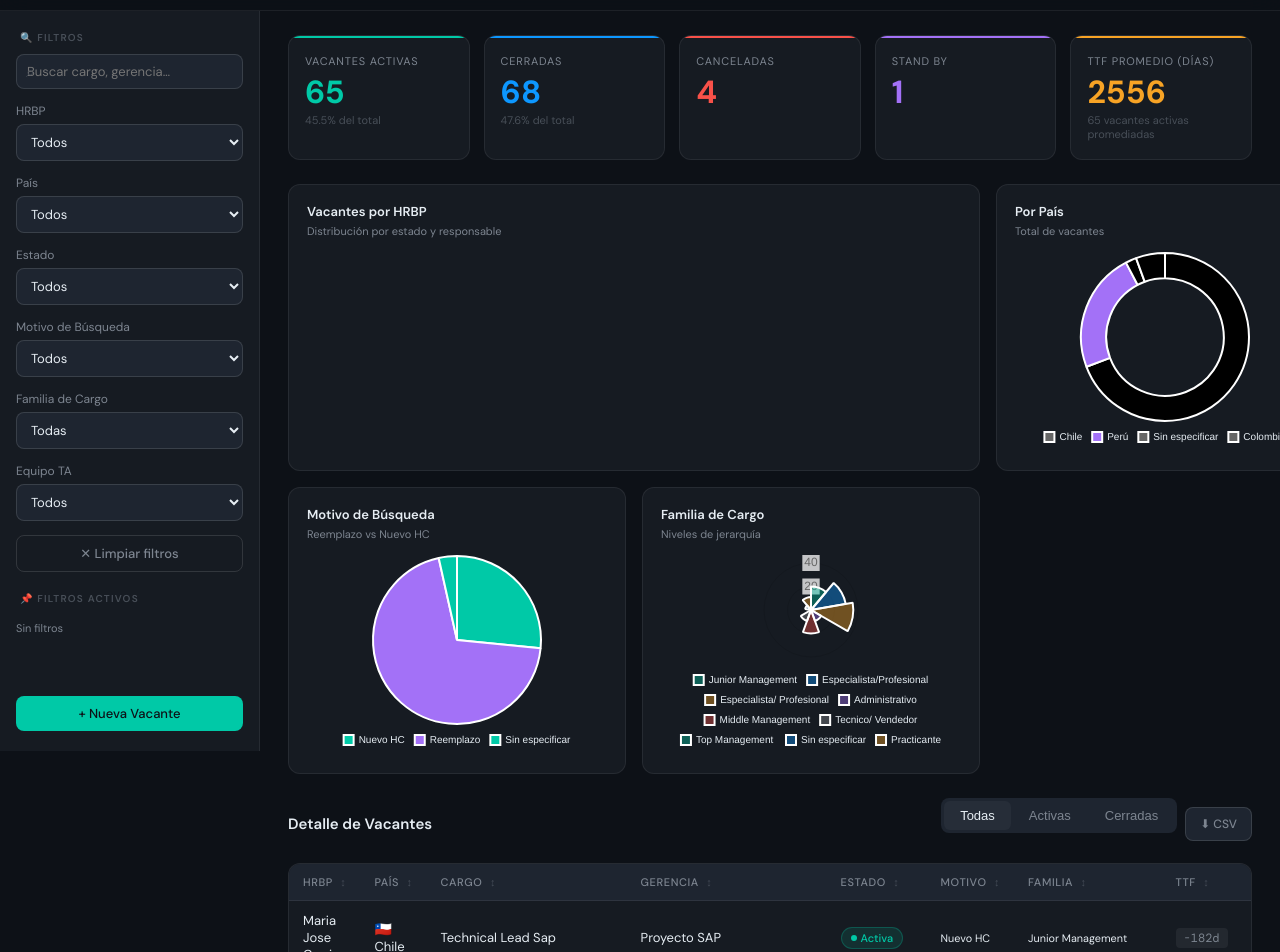
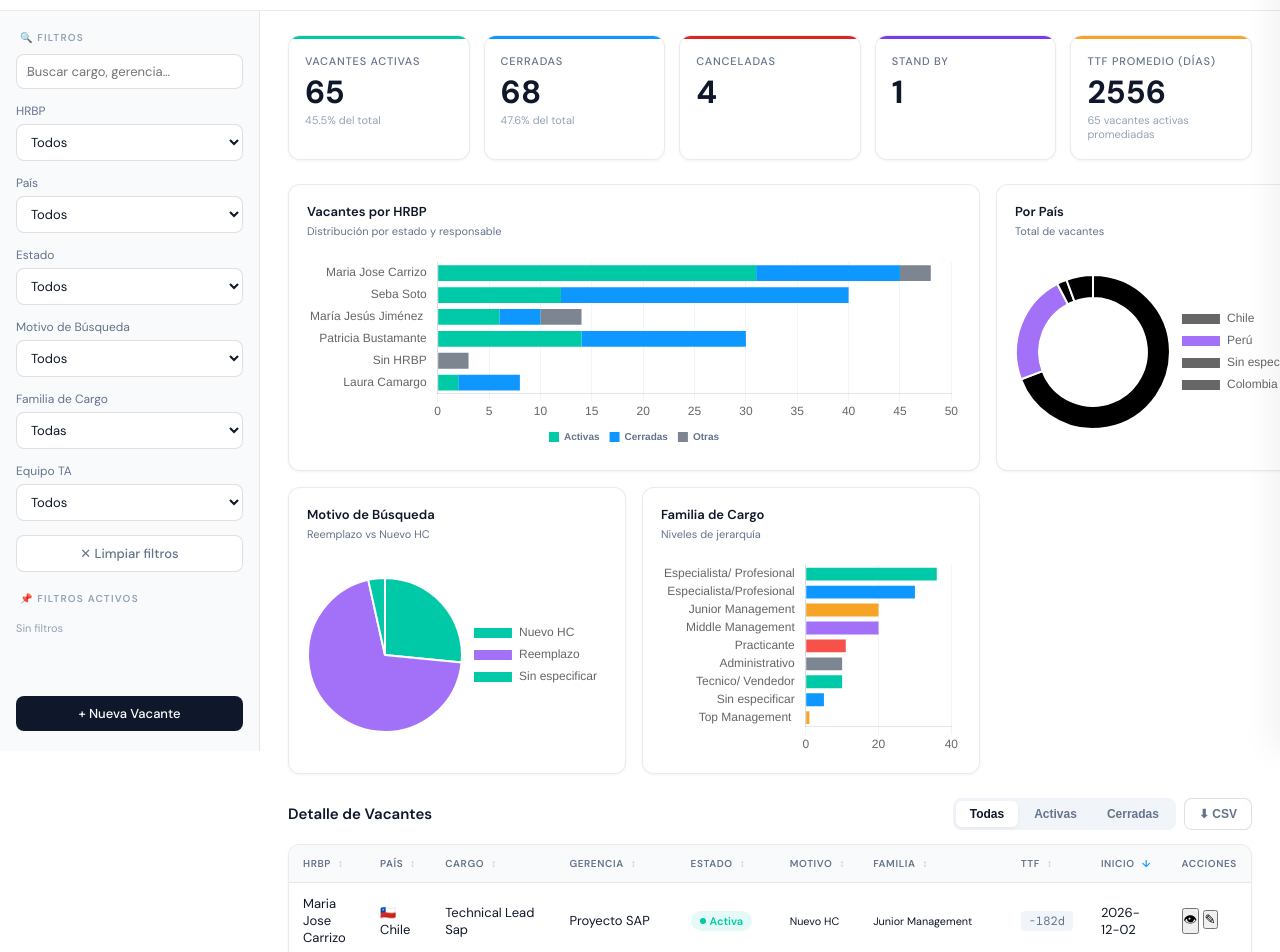
Before and after one commit to nikostreet-ux/dashboard-hrbp-vacantes, a website with bundled scripts: page index.html in a window 1280 px wide. Shown: the part 49-1001 px from the top of the page. Built offline with nearby package versions, Linux system fonts and the light colour scheme.

Commit message:
Switch to light mode and fix charts (Familia de Cargo and HRBP)

```diff
--- a/index.html
+++ b/index.html
@@ -135,7 +135,7 @@
       <div class="chart-card wide">
         <div class="chart-title">Vacantes por HRBP</div>
         <div class="chart-sub">Distribución por estado y responsable</div>
-        <div class="chart-canvas-wrap"><canvas id="chartHRBP"></canvas></div>
+        <div class="chart-canvas-wrap"><canvas id="chartHrbp"></canvas></div>
       </div>
       <div class="chart-card">
         <div class="chart-title">Por País</div>
--- a/script.js
+++ b/script.js
@@ -235,60 +235,72 @@
   // Chart HRBP (Stacked Bar)
   const hrbpGroups = {};
   state.filteredData.forEach(v => {
-    if (!hrbpGroups[v.HRBP]) hrbpGroups[v.HRBP] = { Activa: 0, Cerrada: 0, Otr: 0 };
-    if (v.Estado === 'Activa') hrbpGroups[v.HRBP].Activa++;
-    else if (v.Estado === 'Cerrada') hrbpGroups[v.HRBP].Cerrada++;
-    else hrbpGroups[v.HRBP].Otr++;
+    const key = v.HRBP || 'Sin HRBP';
+    if (!hrbpGroups[key]) hrbpGroups[key] = { Activa: 0, Cerrada: 0, Otr: 0 };
+    if (v.Estado === 'Activa') hrbpGroups[key].Activa++;
+    else if (v.Estado === 'Cerrada') hrbpGroups[key].Cerrada++;
+    else hrbpGroups[key].Otr++;
   });
 
   const hrbpLabels = Object.keys(hrbpGroups);
-  updateChart('hrbp', 'bar', {
+  updateChart('Hrbp', 'bar', {
     labels: hrbpLabels,
     datasets: [
       { label: 'Activas', data: hrbpLabels.map(l => hrbpGroups[l].Activa), backgroundColor: CONFIG.colors.activa },
       { label: 'Cerradas', data: hrbpLabels.map(l => hrbpGroups[l].Cerrada), backgroundColor: CONFIG.colors.cerrada },
       { label: 'Otras', data: hrbpLabels.map(l => hrbpGroups[l].Otr), backgroundColor: CONFIG.colors.muted }
     ]
-  }, { indexAxis: 'y', scales: { x: { stacked: true, grid: { display: false } }, y: { stacked: true, grid: { display: false } } } });
+  }, { indexAxis: 'y', scales: { x: { stacked: true, grid: { color: '#f1f5f9' } }, y: { stacked: true, grid: { display: false } } } });
 
   // Chart Pais
   const paisGroups = countBy(state.filteredData, 'País');
-  updateChart('pais', 'doughnut', {
+  updateChart('Pais', 'doughnut', {
     labels: Object.keys(paisGroups),
     datasets: [{ data: Object.values(paisGroups), backgroundColor: [CONFIG.colors.accent2, CONFIG.colors.standby, CONFIG.colors.accent] }]
-  }, { cutout: '70%' });
+  }, { cutout: '70%', plugins: { legend: { display: true, position: 'right' } } });
 
   // Chart Motivo
   const motivoGroups = countBy(state.filteredData, 'Motivo de Busqueda');
-  updateChart('motivo', 'pie', {
+  updateChart('Motivo', 'pie', {
     labels: Object.keys(motivoGroups),
     datasets: [{ data: Object.values(motivoGroups), backgroundColor: [CONFIG.colors.activa, CONFIG.colors.standby] }]
-  });
+  }, { plugins: { legend: { display: true, position: 'right' } } });
 
   // Chart Familia
   const famGroups = countBy(state.filteredData, 'Familia de cargo');
-  updateChart('familia', 'polarArea', {
-    labels: Object.keys(famGroups),
-    datasets: [{ data: Object.values(famGroups), backgroundColor: [
-      'rgba(0, 201, 167, 0.4)', 'rgba(13, 151, 255, 0.4)', 'rgba(247, 163, 37, 0.4)',
-      'rgba(163, 113, 247, 0.4)', 'rgba(248, 81, 73, 0.4)', 'rgba(255, 255, 255, 0.2)'
-    ]}]
+  const sortedFam = Object.entries(famGroups).sort((a,b) => b[1] - a[1]);
+  updateChart('Familia', 'bar', {
+    labels: sortedFam.map(i => i[0]),
+    datasets: [{
+      label: 'Vacantes',
+      data: sortedFam.map(i => i[1]),
+      backgroundColor: [
+        '#00c9a7', '#0d97ff', '#f7a325', '#a371f7', '#f85149', '#7d8590'
+      ]
+    }]
+  }, {
+    indexAxis: 'y',
+    scales: {
+      x: { grid: { color: '#f1f5f9' } },
+      y: { grid: { display: false } }
+    },
+    plugins: { legend: { display: false } }
   });
 }
 
 function updateChart(id, type, data, options = {}) {
-  const ctx = document.getElementById(`chart${id.charAt(0).toUpperCase() + id.slice(1)}`);
+  const ctx = document.getElementById(`chart${id}`);
   if (!ctx) return;
-  if (charts[id]) charts[id].destroy();
+  if (charts[id.toLowerCase()]) charts[id.toLowerCase()].destroy();
 
-  charts[id] = new Chart(ctx, {
+  charts[id.toLowerCase()] = new Chart(ctx, {
     type,
     data,
     options: {
       responsive: true,
       maintainAspectRatio: false,
       plugins: {
-        legend: { display: id !== 'hrbp', position: 'bottom', labels: { color: CONFIG.colors.text, boxWidth: 10, font: { size: 10 } } }
+        legend: { display: true, position: 'bottom', labels: { color: '#64748b', boxWidth: 10, font: { size: 10, weight: '600' } } }
       },
       ...options
     }
--- a/style.css
+++ b/style.css
@@ -1,21 +1,21 @@
 :root {
-  --bg: #0d1117;
-  --surface: #161b22;
-  --surface2: #1e2530;
-  --surface3: #262d38;
-  --border: rgba(255,255,255,0.07);
-  --border2: rgba(255,255,255,0.12);
-  --text: #e6edf3;
-  --text-muted: #7d8590;
-  --text-dim: #484f58;
+  --bg: #ffffff;
+  --surface: #f8fafc;
+  --surface2: #f1f5f9;
+  --surface3: #e2e8f0;
+  --border: rgba(0,0,0,0.08);
+  --border2: rgba(0,0,0,0.12);
+  --text: #0f172a;
+  --text-muted: #64748b;
+  --text-dim: #94a3b8;
   --accent: #00c9a7;
   --accent2: #0d97ff;
   --accent3: #f7a325;
-  --danger: #f85149;
-  --success: #3fb950;
-  --warn: #d29922;
-  --standby: #a371f7;
-  --shadow: 0 4px 24px rgba(0,0,0,0.4);
+  --danger: #dc2626;
+  --success: #16a34a;
+  --warn: #ca8a04;
+  --standby: #7c3aed;
+  --shadow: 0 4px 24px rgba(0,0,0,0.06);
   --radius: 12px;
   --radius-sm: 8px;
 }
@@ -32,7 +32,7 @@
 /* ─── HEADER ─── */
 .header {
   position: sticky; top: 0; z-index: 100;
-  background: rgba(13,17,23,0.92);
+  background: rgba(255,255,255,0.8);
   backdrop-filter: blur(16px);
   border-bottom: 1px solid var(--border);
   padding: 0 28px;
@@ -46,12 +46,12 @@
   display: flex; align-items: center; justify-content: center;
   font-weight: 700; font-size: 14px; color: #fff;
 }
-.header-logo span { font-weight: 600; font-size: 15px; }
+.header-logo span { font-weight: 600; font-size: 15px; color: var(--text); }
 .header-logo small { color: var(--text-muted); font-size: 12px; margin-left: 2px; }
 .header-right { display: flex; align-items: center; gap: 12px; }
 .badge-live {
   display: flex; align-items: center; gap: 6px;
-  background: rgba(63,185,80,0.12); border: 1px solid rgba(63,185,80,0.3);
+  background: rgba(22,163,74,0.08); border: 1px solid rgba(22,163,74,0.2);
   border-radius: 20px; padding: 4px 10px; font-size: 11px; color: var(--success);
 }
 .dot-live { width: 6px; height: 6px; border-radius: 50%; background: var(--success); animation: pulse 2s infinite; }
@@ -66,7 +66,7 @@
   padding: 20px 16px; display: flex; flex-direction: column; gap: 20px;
   position: sticky; top: 60px; height: calc(100vh - 60px); overflow-y: auto;
 }
-.main { flex: 1; padding: 24px 28px; min-width: 0; }
+.main { flex: 1; padding: 24px 28px; min-width: 0; background: var(--bg); }
 
 /* ─── SIDEBAR ─── */
 .sidebar-section h4 {
@@ -76,13 +76,12 @@
 .filter-group { margin-bottom: 14px; }
 .filter-group label { display: block; font-size: 12px; color: var(--text-muted); margin-bottom: 5px; }
 .filter-group select, .filter-group input[type="text"] {
-  width: 100%; padding: 8px 10px; background: var(--surface2);
+  width: 100%; padding: 8px 10px; background: #fff;
   border: 1px solid var(--border2); border-radius: var(--radius-sm);
   color: var(--text); font-family: inherit; font-size: 13px; outline: none;
-  transition: border-color 0.2s;
+  transition: all 0.2s;
 }
-.filter-group select:focus, .filter-group input:focus { border-color: var(--accent); }
-.filter-group select option { background: var(--surface2); }
+.filter-group select:focus, .filter-group input:focus { border-color: var(--accent2); box-shadow: 0 0 0 3px rgba(13,151,255,0.1); }
 .search-input { position: relative; }
 .search-input input { padding-left: 32px; }
 .search-input::before {
@@ -96,61 +95,57 @@
   transition: all 0.2s; white-space: nowrap;
 }
 .btn-primary {
-  background: var(--accent); color: #0d1117; width: 100%;
+  background: var(--text); color: #fff; width: 100%;
 }
-.btn-primary:hover { background: #00e0bb; transform: translateY(-1px); }
+.btn-primary:hover { opacity: 0.9; transform: translateY(-1px); }
 .btn-ghost {
-  background: transparent; color: var(--text-muted); border: 1px solid var(--border2);
+  background: #fff; color: var(--text-muted); border: 1px solid var(--border2);
   width: 100%;
 }
-.btn-ghost:hover { background: var(--surface2); color: var(--text); }
-.btn-danger { background: rgba(248,81,73,0.15); color: var(--danger); border: 1px solid rgba(248,81,73,0.3); }
-.btn-danger:hover { background: rgba(248,81,73,0.25); }
-.btn-small { padding: 5px 10px; font-size: 12px; }
+.btn-ghost:hover { background: var(--surface); color: var(--text); }
+.btn-danger { background: rgba(220,38,38,0.08); color: var(--danger); border: 1px solid rgba(220,38,38,0.2); }
+.btn-danger:hover { background: rgba(220,38,38,0.15); }
 
 /* Active filters display */
 #active-filters { display: flex; flex-wrap: wrap; gap: 6px; }
 .filter-tag {
   display: flex; align-items: center; gap: 5px;
-  background: rgba(0,201,167,0.12); border: 1px solid rgba(0,201,167,0.25);
-  border-radius: 20px; padding: 3px 9px; font-size: 11px; color: var(--accent);
+  background: var(--surface2); border: 1px solid var(--border);
+  border-radius: 20px; padding: 3px 9px; font-size: 11px; color: var(--text);
 }
-.filter-tag button { background: none; border: none; color: var(--accent); cursor: pointer; font-size: 13px; line-height: 1; }
+.filter-tag button { background: none; border: none; color: var(--text-muted); cursor: pointer; font-size: 13px; line-height: 1; }
 #filter-count {
-  font-size: 11px; color: var(--text-muted); margin-top: 6px; display: block;
+  font-size: 11px; color: var(--text-dim); margin-top: 6px; display: block;
 }
 
 /* ─── KPI CARDS ─── */
 .kpis { display: grid; grid-template-columns: repeat(5, 1fr); gap: 14px; margin-bottom: 24px; }
 .kpi-card {
-  background: var(--surface); border: 1px solid var(--border);
+  background: #fff; border: 1px solid var(--border);
   border-radius: var(--radius); padding: 18px 16px;
-  position: relative; overflow: hidden; transition: transform 0.2s;
+  position: relative; overflow: hidden; transition: all 0.2s;
+  box-shadow: 0 1px 3px rgba(0,0,0,0.05);
 }
-.kpi-card:hover { transform: translateY(-2px); }
+.kpi-card:hover { transform: translateY(-2px); box-shadow: var(--shadow); }
 .kpi-card::before {
   content: ''; position: absolute; top: 0; left: 0; right: 0;
-  height: 2px;
+  height: 3px;
 }
 .kpi-card.activa::before { background: var(--accent); }
 .kpi-card.cerrada::before { background: var(--accent2); }
 .kpi-card.cancelada::before { background: var(--danger); }
 .kpi-card.standby::before { background: var(--standby); }
 .kpi-card.ttf::before { background: var(--accent3); }
-.kpi-label { font-size: 11px; color: var(--text-muted); text-transform: uppercase; letter-spacing: 0.8px; margin-bottom: 8px; }
-.kpi-value { font-size: 32px; font-weight: 700; line-height: 1; }
-.kpi-value.activa { color: var(--accent); }
-.kpi-value.cerrada { color: var(--accent2); }
-.kpi-value.cancelada { color: var(--danger); }
-.kpi-value.standby { color: var(--standby); }
-.kpi-value.ttf { color: var(--accent3); }
+.kpi-label { font-size: 11px; color: var(--text-muted); text-transform: uppercase; letter-spacing: 0.8px; margin-bottom: 8px; font-weight: 500; }
+.kpi-value { font-size: 32px; font-weight: 700; line-height: 1; color: var(--text); }
 .kpi-sub { font-size: 11px; color: var(--text-dim); margin-top: 5px; }
 
 /* ─── CHARTS ─── */
 .charts-grid { display: grid; grid-template-columns: 1fr 1fr 1fr; gap: 16px; margin-bottom: 24px; }
 .chart-card {
-  background: var(--surface); border: 1px solid var(--border);
+  background: #fff; border: 1px solid var(--border);
   border-radius: var(--radius); padding: 18px;
+  box-shadow: 0 1px 3px rgba(0,0,0,0.05);
 }
 .chart-card.wide { grid-column: span 2; }
 .chart-title {
@@ -165,193 +160,109 @@
   display: flex; align-items: center; justify-content: space-between;
   margin-bottom: 14px; flex-wrap: wrap; gap: 10px;
 }
-.table-title { font-size: 15px; font-weight: 600; }
+.table-title { font-size: 15px; font-weight: 600; color: var(--text); }
 .table-actions { display: flex; gap: 8px; align-items: center; }
 .table-wrap {
-  background: var(--surface); border: 1px solid var(--border);
+  background: #fff; border: 1px solid var(--border);
   border-radius: var(--radius); overflow: hidden;
+  box-shadow: 0 1px 3px rgba(0,0,0,0.05);
 }
 .table-scroll { overflow-x: auto; }
 table { width: 100%; border-collapse: collapse; font-size: 13px; min-width: 900px; }
-thead { background: var(--surface2); }
+thead { background: var(--surface); }
 th {
-  padding: 11px 14px; text-align: left; font-weight: 500;
-  color: var(--text-muted); font-size: 11px; text-transform: uppercase;
+  padding: 12px 14px; text-align: left; font-weight: 600;
+  color: var(--text-muted); font-size: 10px; text-transform: uppercase;
   letter-spacing: 0.6px; white-space: nowrap; cursor: pointer; user-select: none;
-  transition: color 0.15s;
+  border-bottom: 1px solid var(--border);
 }
-th:hover { color: var(--text); }
+th:hover { color: var(--text); background: var(--surface2); }
 th .sort-icon { margin-left: 4px; opacity: 0.4; }
-th.sorted .sort-icon { opacity: 1; color: var(--accent); }
-td { padding: 11px 14px; border-top: 1px solid var(--border); vertical-align: middle; }
-tr:hover td { background: rgba(255,255,255,0.025); }
-.row-actions { display: flex; gap: 6px; }
-.icon-btn {
-  background: none; border: none; cursor: pointer; padding: 4px;
-  border-radius: 4px; color: var(--text-muted); transition: all 0.15s;
-  font-size: 14px;
-}
-.icon-btn:hover { color: var(--text); background: var(--surface3); }
+th.sorted .sort-icon { opacity: 1; color: var(--accent2); }
+td { padding: 12px 14px; border-top: 1px solid var(--border); vertical-align: middle; color: var(--text); }
+tr:hover td { background: var(--surface); }
 
 /* ─── BADGES ─── */
 .badge {
   display: inline-flex; align-items: center; gap: 4px;
   padding: 3px 9px; border-radius: 20px;
-  font-size: 11px; font-weight: 500; white-space: nowrap;
+  font-size: 11px; font-weight: 600; white-space: nowrap;
 }
-.badge-activa { background: rgba(0,201,167,0.12); color: var(--accent); border: 1px solid rgba(0,201,167,0.25); }
-.badge-cerrada { background: rgba(13,151,255,0.12); color: var(--accent2); border: 1px solid rgba(13,151,255,0.25); }
-.badge-cancelada { background: rgba(248,81,73,0.12); color: var(--danger); border: 1px solid rgba(248,81,73,0.25); }
-.badge-standby { background: rgba(163,113,247,0.12); color: var(--standby); border: 1px solid rgba(163,113,247,0.25); }
+.badge-activa { background: rgba(0,201,167,0.1); color: var(--accent); }
+.badge-cerrada { background: rgba(13,151,255,0.1); color: var(--accent2); }
+.badge-cancelada { background: rgba(220,38,38,0.1); color: var(--danger); }
+.badge-standby { background: rgba(124,58,237,0.1); color: var(--standby); }
 .badge-dot { width: 6px; height: 6px; border-radius: 50%; background: currentColor; }
-
-.country-flag { font-size: 14px; margin-right: 3px; }
 
 .ttf-pill {
   font-family: 'DM Mono', monospace; font-size: 12px;
-  padding: 2px 8px; border-radius: 4px; background: var(--surface3);
+  padding: 2px 8px; border-radius: 4px; background: var(--surface2);
+  color: var(--text-muted);
 }
-.ttf-high { background: rgba(247,163,37,0.15); color: var(--accent3); }
+.ttf-high { background: rgba(245,158,11,0.1); color: var(--warn); }
 .ttf-mid { background: rgba(0,201,167,0.1); color: var(--accent); }
-.ttf-low { background: rgba(255,255,255,0.06); color: var(--text-muted); }
-
-.truncate { max-width: 200px; overflow: hidden; text-overflow: ellipsis; white-space: nowrap; }
 
 /* ─── PAGINATION ─── */
 .pagination {
   display: flex; align-items: center; justify-content: space-between;
   padding: 14px 16px; border-top: 1px solid var(--border);
-  font-size: 13px;
+  font-size: 13px; background: var(--surface);
 }
 .page-info { color: var(--text-muted); }
 .page-controls { display: flex; gap: 6px; }
 .page-btn {
   width: 32px; height: 32px; display: flex; align-items: center; justify-content: center;
-  border-radius: 6px; border: 1px solid var(--border2); background: none;
-  color: var(--text-muted); cursor: pointer; font-size: 13px; transition: all 0.15s;
+  border-radius: 6px; border: 1px solid var(--border2); background: #fff;
+  color: var(--text-muted); cursor: pointer; transition: all 0.2s;
 }
-.page-btn:hover:not(:disabled) { background: var(--surface2); color: var(--text); border-color: var(--accent); }
-.page-btn.active { background: var(--accent); color: #0d1117; border-color: var(--accent); font-weight: 600; }
+.page-btn:hover:not(:disabled) { border-color: var(--accent2); color: var(--accent2); }
+.page-btn.active { background: var(--text); color: #fff; border-color: var(--text); }
 .page-btn:disabled { opacity: 0.3; cursor: default; }
 
-/* ─── MODAL ─── */
-.modal-overlay {
-  position: fixed; inset: 0; background: rgba(0,0,0,0.7);
-  backdrop-filter: blur(4px); z-index: 200; display: none;
-  align-items: center; justify-content: center;
+/* ─── TABS ─── */
+.tabs { display: flex; gap: 2px; background: var(--surface2); border-radius: var(--radius-sm); padding: 3px; }
+.tab {
+  padding: 6px 14px; border-radius: 6px; font-size: 12px; font-weight: 600;
+  cursor: pointer; border: none; background: none; color: var(--text-muted);
+  transition: all 0.2s;
 }
-.modal-overlay.open { display: flex; }
-.modal {
-  background: var(--surface); border: 1px solid var(--border2);
-  border-radius: 16px; width: 680px; max-width: 95vw; max-height: 90vh;
-  overflow-y: auto; box-shadow: 0 24px 80px rgba(0,0,0,0.6);
-  animation: modalIn 0.25s ease;
-}
-@keyframes modalIn { from{opacity:0;transform:scale(0.95) translateY(10px)} to{opacity:1;transform:none} }
-.modal-header {
-  display: flex; align-items: center; justify-content: space-between;
-  padding: 20px 24px 0;
-}
-.modal-header h3 { font-size: 17px; font-weight: 600; }
-.modal-close {
-  width: 32px; height: 32px; border-radius: 8px; border: 1px solid var(--border2);
-  background: none; color: var(--text-muted); cursor: pointer; font-size: 18px;
-  display: flex; align-items: center; justify-content: center; transition: all 0.15s;
-}
-.modal-close:hover { background: var(--surface2); color: var(--text); }
-.modal-body { padding: 20px 24px 24px; }
-.form-grid { display: grid; grid-template-columns: 1fr 1fr; gap: 14px; }
-.form-group { display: flex; flex-direction: column; gap: 5px; }
-.form-group.full { grid-column: span 2; }
-.form-group label { font-size: 12px; color: var(--text-muted); }
-.form-group input, .form-group select, .form-group textarea {
-  padding: 9px 11px; background: var(--surface2);
-  border: 1px solid var(--border2); border-radius: var(--radius-sm);
-  color: var(--text); font-family: inherit; font-size: 13px; outline: none;
-  transition: border-color 0.2s;
-}
-.form-group input:focus, .form-group select:focus, .form-group textarea:focus { border-color: var(--accent); }
-.form-group textarea { resize: vertical; min-height: 72px; }
-.form-group select option { background: var(--surface2); }
-.modal-footer { display: flex; justify-content: flex-end; gap: 10px; padding-top: 16px; border-top: 1px solid var(--border); margin-top: 16px; }
+.tab.active { background: #fff; color: var(--text); box-shadow: 0 2px 4px rgba(0,0,0,0.05); }
 
 /* detail panel */
 .detail-overlay {
   position: fixed; top: 0; right: 0; width: 440px; height: 100%;
-  background: var(--surface); border-left: 1px solid var(--border2);
+  background: #fff; border-left: 1px solid var(--border);
   z-index: 150; transform: translateX(100%); transition: transform 0.3s ease;
-  overflow-y: auto; padding: 24px;
+  box-shadow: -10px 0 30px rgba(0,0,0,0.05); overflow-y: auto; padding: 24px;
 }
 .detail-overlay.open { transform: translateX(0); }
-.detail-header { display: flex; align-items: flex-start; justify-content: space-between; margin-bottom: 20px; }
-.detail-header h3 { font-size: 16px; font-weight: 600; max-width: 340px; line-height: 1.4; }
-.detail-section { margin-bottom: 20px; }
-.detail-section h5 { font-size: 10px; text-transform: uppercase; letter-spacing: 1px; color: var(--text-dim); margin-bottom: 10px; }
-.detail-row { display: flex; justify-content: space-between; align-items: flex-start; padding: 7px 0; border-bottom: 1px solid var(--border); gap: 12px; }
-.detail-row:last-child { border-bottom: none; }
-.detail-key { font-size: 12px; color: var(--text-muted); flex-shrink: 0; }
-.detail-val { font-size: 13px; text-align: right; max-width: 240px; word-break: break-word; }
-.comment-box {
-  background: var(--surface2); border-radius: var(--radius-sm); padding: 12px;
-  font-size: 13px; line-height: 1.6; color: var(--text-muted);
-}
+.detail-header h3 { font-size: 16px; font-weight: 600; color: var(--text); }
+.detail-section h5 { font-size: 10px; text-transform: uppercase; color: var(--text-dim); margin-bottom: 12px; }
+.detail-row { display: flex; justify-content: space-between; padding: 8px 0; border-bottom: 1px solid var(--surface2); }
+.detail-key { font-size: 12px; color: var(--text-muted); }
+.detail-val { font-size: 13px; font-weight: 500; color: var(--text); }
+.comment-box { background: var(--surface); padding: 12px; border-radius: 8px; font-size: 13px; color: var(--text-muted); border: 1px solid var(--border); }
 
-/* toast */
-.toast {
-  position: fixed; bottom: 24px; right: 24px; z-index: 300;
-  background: var(--surface3); border: 1px solid var(--border2);
-  border-radius: var(--radius-sm); padding: 12px 18px;
-  font-size: 13px; display: flex; align-items: center; gap: 9px;
-  box-shadow: var(--shadow); animation: toastIn 0.25s ease;
-  transform: translateX(0); opacity: 1;
-}
-.toast.hide { animation: toastOut 0.25s ease forwards; }
-@keyframes toastIn { from{opacity:0;transform:translateY(10px)} to{opacity:1;transform:none} }
-@keyframes toastOut { to{opacity:0;transform:translateY(10px)} }
+/* scrollbar */
+::-webkit-scrollbar { width: 8px; }
+::-webkit-scrollbar-track { background: var(--surface); }
+::-webkit-scrollbar-thumb { background: var(--text-dim); border-radius: 10px; border: 2px solid var(--surface); }
+::-webkit-scrollbar-thumb:hover { background: var(--text-muted); }
 
 /* export btn */
 .btn-export {
   display: flex; align-items: center; gap: 6px;
-  padding: 8px 14px; border-radius: var(--radius-sm); font-family: inherit;
-  font-size: 12px; font-weight: 500; cursor: pointer; border: 1px solid var(--border2);
-  background: var(--surface2); color: var(--text-muted); transition: all 0.2s;
+  padding: 8px 14px; border-radius: var(--radius-sm); font-size: 12px; font-weight: 600;
+  cursor: pointer; border: 1px solid var(--border2); background: #fff; color: var(--text-muted);
 }
-.btn-export:hover { color: var(--text); border-color: var(--accent); }
+.btn-export:hover { border-color: var(--text); color: var(--text); }
 
-/* tabs */
-.tabs { display: flex; gap: 2px; background: var(--surface2); border-radius: var(--radius-sm); padding: 3px; margin-bottom: 16px; width: fit-content; }
-.tab {
-  padding: 7px 16px; border-radius: 6px; font-size: 13px; font-weight: 500;
-  cursor: pointer; border: none; background: none; color: var(--text-muted);
-  transition: all 0.15s;
-}
-.tab.active { background: var(--surface3); color: var(--text); }
-.tab-panel { display: none; }
-.tab-panel.active { display: block; }
-
-/* empty state */
-.empty-state {
-  display: flex; flex-direction: column; align-items: center;
-  justify-content: center; padding: 48px; color: var(--text-muted);
-  gap: 10px;
-}
-.empty-icon { font-size: 36px; opacity: 0.4; }
-
-/* scrollbar */
-::-webkit-scrollbar { width: 6px; height: 6px; }
-::-webkit-scrollbar-track { background: transparent; }
-::-webkit-scrollbar-thumb { background: var(--surface3); border-radius: 3px; }
-::-webkit-scrollbar-thumb:hover { background: var(--border2); }
-
-/* responsive */
 @media (max-width: 1200px) {
   .kpis { grid-template-columns: repeat(3, 1fr); }
   .charts-grid { grid-template-columns: 1fr 1fr; }
-  .chart-card.wide { grid-column: span 2; }
 }
 @media (max-width: 900px) {
   .sidebar { display: none; }
   .kpis { grid-template-columns: repeat(2, 1fr); }
   .charts-grid { grid-template-columns: 1fr; }
-  .chart-card.wide { grid-column: span 1; }
 }
```
